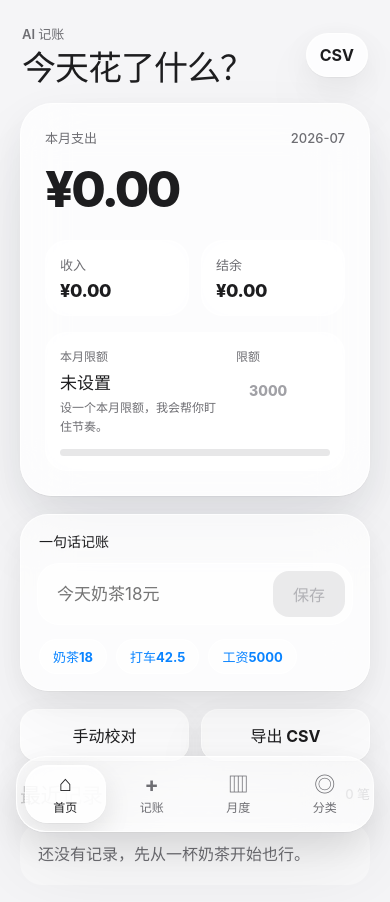
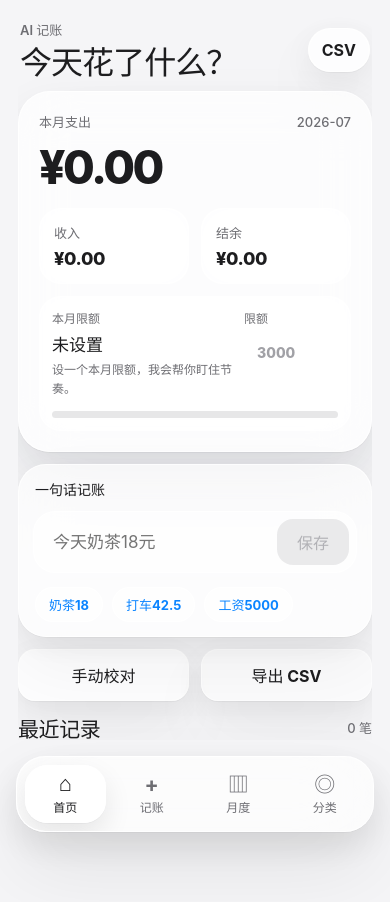
Before and after one commit to jenniemallow7-maker/iphone-ai-ledger-pwa, a React (Vite) app: page / in a window 390 px wide. Shown: the top 902 px of the page. After the commit the page ends 844 px from the top, so only its background shows below. Built offline with nearby package versions, Linux system fonts and the light colour scheme.

Commit message:
Lock mobile viewport scrolling

```diff
--- a/src/styles.css
+++ b/src/styles.css
@@ -32,14 +32,21 @@
 html,
 body,
 #root {
-  min-height: 100%;
+  width: 100%;
+  height: 100%;
   margin: 0;
+  overflow: hidden;
+  overscroll-behavior: none;
 }
 
 body {
-  min-height: 100vh;
-  min-height: 100dvh;
+  position: fixed;
+  inset: 0;
+  width: 100%;
+  height: 100vh;
+  height: 100dvh;
   background: var(--bg);
+  touch-action: manipulation;
 }
 
 button,
@@ -55,27 +62,31 @@ button {
 
 .app-shell {
   max-width: 480px;
-  min-height: 100vh;
-  min-height: 100dvh;
+  height: 100vh;
+  height: 100dvh;
   margin: 0 auto;
   background: var(--bg);
   position: relative;
+  overflow: hidden;
 }
 
 .screen {
-  min-height: 100vh;
-  min-height: 100dvh;
-  padding: calc(20px + env(safe-area-inset-top)) 20px calc(112px + env(safe-area-inset-bottom));
+  height: 100%;
+  overflow: hidden;
+  padding: calc(16px + env(safe-area-inset-top)) 18px calc(104px + env(safe-area-inset-bottom));
 }
 
 .page {
+  height: 100%;
+  min-height: 0;
   display: flex;
   flex-direction: column;
-  gap: 22px;
+  gap: 16px;
+  overflow: hidden;
 }
 
 .home-page {
-  gap: 18px;
+  gap: 12px;
 }
 
 .app-header {
@@ -109,7 +120,7 @@ h2 {
 }
 
 h1 {
-  font-size: 34px;
+  font-size: 32px;
   font-weight: 800;
   line-height: 1.04;
   letter-spacing: -0.03em;
@@ -227,8 +238,8 @@ h2 {
 }
 
 .balance-card {
-  min-height: 292px;
-  padding: 24px;
+  min-height: 0;
+  padding: 20px;
   border: 1px solid var(--hairline);
   border-radius: 32px;
   color: var(--ink);
@@ -297,8 +308,8 @@ h2 {
 }
 
 .balance-card > strong {
-  margin-top: 18px;
-  font-size: 50px;
+  margin-top: 14px;
+  font-size: 46px;
   font-weight: 800;
   line-height: 0.98;
   letter-spacing: -0.055em;
@@ -308,7 +319,7 @@ h2 {
   display: grid;
   grid-template-columns: 1fr 1fr;
   gap: 12px;
-  margin-top: 26px;
+  margin-top: 18px;
 }
 
 .mini-ledger div {
@@ -332,8 +343,8 @@ h2 {
 }
 
 .budget-strip {
-  margin-top: 16px;
-  padding: 14px;
+  margin-top: 12px;
+  padding: 12px;
   border: 1px solid var(--hairline);
   border-radius: 22px;
   background: rgba(255, 255, 255, 0.5);
@@ -421,7 +432,7 @@ h2 {
 }
 
 .quick-entry {
-  padding: 16px;
+  padding: 14px;
   border-radius: 28px;
 }
 
@@ -504,6 +515,7 @@ h2 {
 .section {
   display: flex;
   flex-direction: column;
+  min-height: 0;
   gap: 14px;
 }
 
@@ -521,6 +533,24 @@ h2 {
   display: flex;
   flex-direction: column;
   gap: 12px;
+  min-height: 0;
+  overflow-y: auto;
+  overscroll-behavior: contain;
+  -webkit-overflow-scrolling: touch;
+  scrollbar-width: none;
+}
+
+.entry-list::-webkit-scrollbar,
+.stats-list::-webkit-scrollbar {
+  display: none;
+}
+
+.home-page .section {
+  flex: 1;
+}
+
+.home-page .entry-list {
+  flex: 1;
 }
 
 .entry-item {
```
